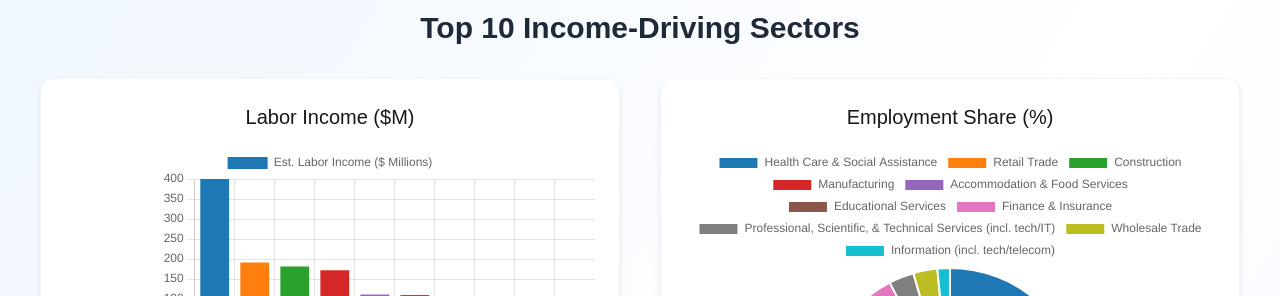
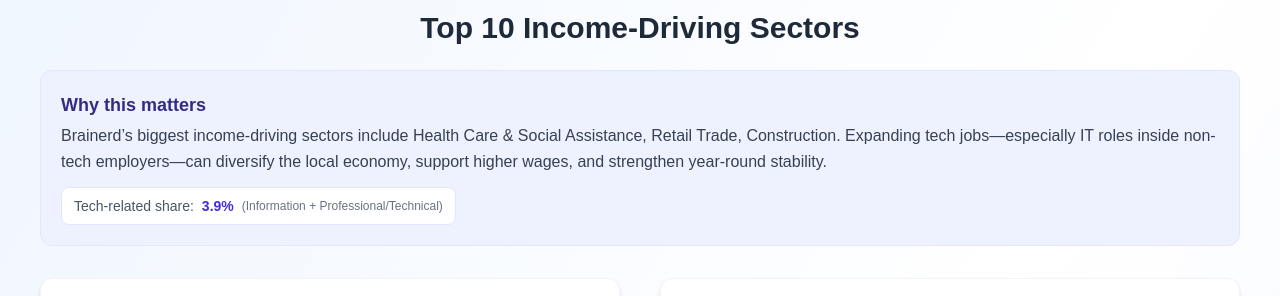
Before and after one commit to KristineMK72/brainerd-tech-growth-dashboard, a Next.js app: page / in a window 1280 px wide. Shown: the part 170-466 px from the top of the page. Built offline with nearby package versions, Linux system fonts and the light colour scheme.

Commit message:
Update page.tsx

```diff
--- a/app/page.tsx
+++ b/app/page.tsx
@@ -1,6 +1,6 @@
-'use client';
+"use client";
 
-import { Bar, Pie } from 'react-chartjs-2';
+import { Bar, Pie } from "react-chartjs-2";
 import {
   Chart as ChartJS,
   CategoryScale,
@@ -10,46 +10,86 @@ import {
   Tooltip,
   Legend,
   ArcElement,
-} from 'chart.js';
-import 'leaflet/dist/leaflet.css';
-import dynamic from 'next/dynamic';
+} from "chart.js";
+import dynamic from "next/dynamic";
 
-ChartJS.register(CategoryScale, LinearScale, BarElement, Title, Tooltip, Legend, ArcElement);
+ChartJS.register(
+  CategoryScale,
+  LinearScale,
+  BarElement,
+  Title,
+  Tooltip,
+  Legend,
+  ArcElement
+);
 
-const MapComponent = dynamic(() => import("./components/MapComponent"), { ssr: false, loading: () => <p className="text-center py-10 text-gray-500">Loading map...</p> });
+const MapComponent = dynamic(() => import("./components/MapComponent"), {
+  ssr: false,
+  loading: () => (
+    <p className="text-center py-10 text-gray-500">Loading map...</p>
+  ),
+});
 
 export default function Home() {
   const sectors = [
-    { name: 'Health Care & Social Assistance', income: 400, share: 19.9 },
-    { name: 'Retail Trade', income: 191, share: 15.3 },
-    { name: 'Construction', income: 181, share: 7.6 },
-    { name: 'Manufacturing', income: 172, share: 9.5 },
-    { name: 'Accommodation & Food Services', income: 111, share: 13.8 },
-    { name: 'Educational Services', income: 110, share: 7.5 },
-    { name: 'Finance & Insurance', income: 106, share: 4.2 },
-    { name: 'Professional, Scientific, & Technical Services (incl. tech/IT)', income: 62, share: 2.6 },
-    { name: 'Wholesale Trade', income: 51, share: 2.5 },
-    { name: 'Information (incl. tech/telecom)', income: 29, share: 1.3 },
+    { name: "Health Care & Social Assistance", income: 400, share: 19.9 },
+    { name: "Retail Trade", income: 191, share: 15.3 },
+    { name: "Construction", income: 181, share: 7.6 },
+    { name: "Manufacturing", income: 172, share: 9.5 },
+    { name: "Accommodation & Food Services", income: 111, share: 13.8 },
+    { name: "Educational Services", income: 110, share: 7.5 },
+    { name: "Finance & Insurance", income: 106, share: 4.2 },
+    {
+      name: "Professional, Scientific, & Technical Services (incl. tech/IT)",
+      income: 62,
+      share: 2.6,
+    },
+    { name: "Wholesale Trade", income: 51, share: 2.5 },
+    { name: "Information (incl. tech/telecom)", income: 29, share: 1.3 },
+  ];
+
+  // ✅ Auto derive top 3 + tech share for the callout
+  const top3 = [...sectors]
+    .sort((a, b) => b.income - a.income)
+    .slice(0, 3)
+    .map((s) => s.name);
+
+  const techShare =
+    (sectors.find((s) => s.name.startsWith("Professional"))?.share ?? 0) +
+    (sectors.find((s) => s.name.startsWith("Information"))?.share ?? 0);
+
+  const colors = [
+    "#1f77b4",
+    "#ff7f0e",
+    "#2ca02c",
+    "#d62728",
+    "#9467bd",
+    "#8c564b",
+    "#e377c2",
+    "#7f7f7f",
+    "#bcbd22",
+    "#17becf",
   ];
 
   const barData = {
-    labels: sectors.map(s => s.name),
-    datasets: [{
-      label: 'Est. Labor Income ($ Millions)',
-      data: sectors.map(s => s.income),
-      backgroundColor: [
-        '#1f77b4', '#ff7f0e', '#2ca02c', '#d62728', '#9467bd',
-        '#8c564b', '#e377c2', '#7f7f7f', '#bcbd22', '#17becf'
-      ],
-    }],
+    labels: sectors.map((s) => s.name),
+    datasets: [
+      {
+        label: "Est. Labor Income ($ Millions)",
+        data: sectors.map((s) => s.income),
+        backgroundColor: colors,
+      },
+    ],
   };
 
   const pieData = {
-    labels: sectors.map(s => s.name),
-    datasets: [{
-      data: sectors.map(s => s.share),
-      backgroundColor: barData.datasets[0].backgroundColor,
-    }],
+    labels: sectors.map((s) => s.name),
+    datasets: [
+      {
+        data: sectors.map((s) => s.share),
+        backgroundColor: colors,
+      },
+    ],
   };
 
   return (
@@ -65,22 +105,56 @@ export default function Home() {
         </header>
 
         <section className="mb-16">
-          <h2 className="text-3xl font-semibold mb-8 text-center text-gray-800">
+          <h2 className="text-3xl font-semibold mb-6 text-center text-gray-800">
             Top 10 Income-Driving Sectors
           </h2>
 
+          {/* ✅ WHY THIS MATTERS CALLOUT */}
+          <div className="bg-indigo-50 border border-indigo-100 rounded-xl p-5 mb-8">
+            <h3 className="text-lg font-semibold text-indigo-900 mb-1">
+              Why this matters
+            </h3>
+            <p className="text-gray-700 leading-relaxed">
+              Brainerd’s biggest income-driving sectors include{" "}
+              <span className="font-medium">{top3.join(", ")}</span>. Expanding
+              tech jobs—especially IT roles inside non-tech employers—can diversify
+              the local economy, support higher wages, and strengthen year-round
+              stability.
+            </p>
+
+            <div className="mt-3 inline-flex items-center gap-2 rounded-lg bg-white border border-indigo-100 px-3 py-2">
+              <span className="text-sm text-gray-600">Tech-related share:</span>
+              <span className="text-sm font-semibold text-indigo-700">
+                {techShare.toFixed(1)}%
+              </span>
+              <span className="text-xs text-gray-500">
+                (Information + Professional/Technical)
+              </span>
+            </div>
+          </div>
+
           <div className="grid grid-cols-1 lg:grid-cols-2 gap-10">
             <div className="bg-white p-6 rounded-xl shadow-md border border-gray-100">
-              <h3 className="text-xl font-medium mb-4 text-center">Labor Income ($M)</h3>
+              <h3 className="text-xl font-medium mb-4 text-center">
+                Labor Income ($M)
+              </h3>
               <div className="h-96">
-                <Bar data={barData} options={{ responsive: true, maintainAspectRatio: false }} />
+                <Bar
+                  data={barData}
+                  options={{ responsive: true, maintainAspectRatio: false }}
+                />
               </div>
             </div>
 
             <div className="bg-white p-6 rounded-xl shadow-md border border-gray-100">
-              <h3 className="text-xl font-medium mb-4 text-center">Employment Share (%)</h3>
+              <h3 className="text-xl font-medium mb-4 text-center">
+                Employment Share (%)
+              </h3>
               <div className="h-96">
-                <Pie data={pieData} options={{ responsive: true, maintainAspectRatio: false }} />
+                <Pie
+                  data={pieData}
+                  options={{ responsive: true, maintainAspectRatio: false }}
+                />
               </div>
             </div>
           </div>
@@ -110,7 +184,7 @@ export default function Home() {
               </ul>
             </div>
             <div className="bg-white p-6 rounded-xl shadow-sm border border-gray-100">
-              <h3 className="text-xl font-medium mb-4">Medium & long term</h3>
+              <h3 className="text-xl font-medium mb-4">Medium &amp; long term</h3>
               <ul className="list-disc pl-6 space-y-2 text-gray-700">
                 <li>Develop co-working spaces with fast internet</li>
                 <li>Apply for MN DEED rural tech grants</li>
```
